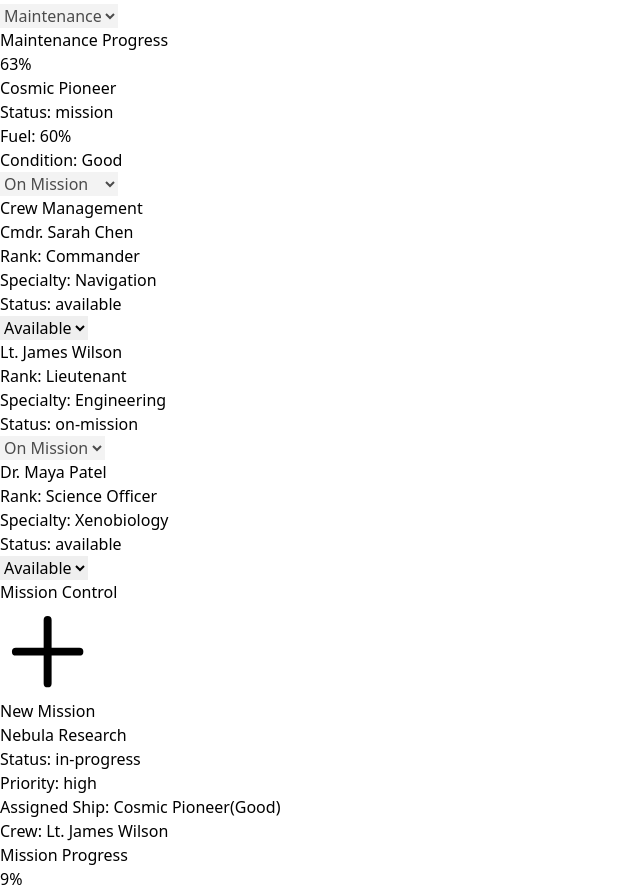
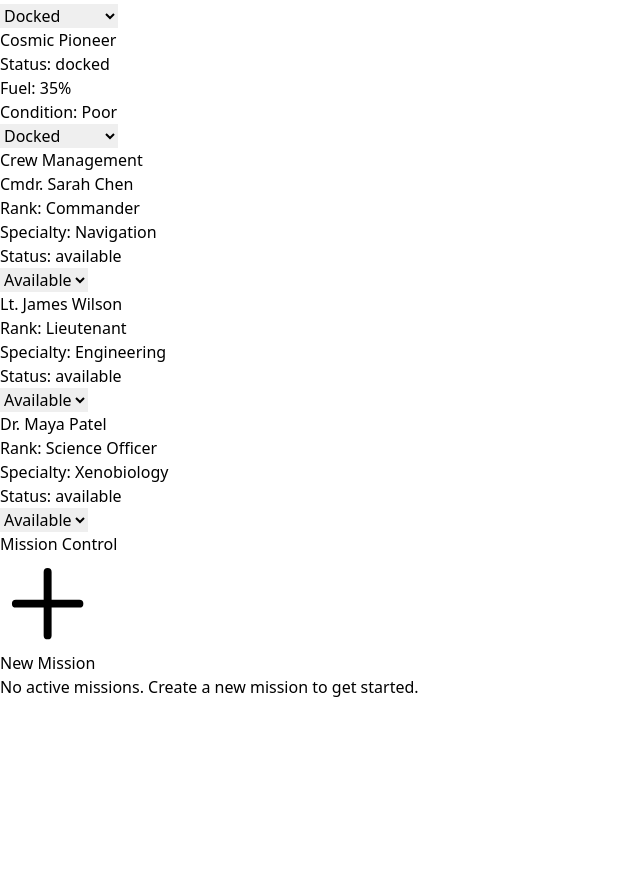
Before and after one commit to codevergehq/code-along-space-fleet-commander, a React (Vite) app: page / in a window 1280 px wide. Shown: the part 260-1151 px from the top of the page, without its empty margins (0-640 px from the left). After the commit the page ends 959 px from the top, so only its background shows below. Built offline with nearby package versions, Linux system fonts and the light colour scheme.

Commit message:
reset state

```diff
--- a/src/App.jsx
+++ b/src/App.jsx
@@ -7,28 +7,17 @@ import AlertSystem from './components/AlertSystem'
 
 const INITIAL_FLEET = [
   { id: 1, name: "Stellar Voyager", status: "docked", fuelLevel: 100, condition: 100, maintenanceProgress: 0 },
-  { id: 2, name: "Nova Explorer", status: "maintenance", fuelLevel: 85, condition: 90, maintenanceProgress: 45 },
-  { id: 3, name: "Cosmic Pioneer", status: "mission", fuelLevel: 60, condition: 75, maintenanceProgress: 0 }
+  { id: 2, name: "Nova Explorer", status: "docked", fuelLevel: 85, condition: 90, maintenanceProgress: 0 },
+  { id: 3, name: "Cosmic Pioneer", status: "docked", fuelLevel: 35, condition: 40, maintenanceProgress: 0 }
 ]
 
 const INITIAL_CREW = [
   { id: 1, name: "Cmdr. Sarah Chen", rank: "Commander", specialty: "Navigation", status: "available" },
-  { id: 2, name: "Lt. James Wilson", rank: "Lieutenant", specialty: "Engineering", status: "on-mission" },
+  { id: 2, name: "Lt. James Wilson", rank: "Lieutenant", specialty: "Engineering", status: "available" },
   { id: 3, name: "Dr. Maya Patel", rank: "Science Officer", specialty: "Xenobiology", status: "available" }
 ]
 
-const INITIAL_MISSIONS = [
-  {
-    id: 1,
-    name: "Nebula Research",
-    status: "in-progress",
-    assignedShip: 3,
-    assignedCrew: [2],
-    priority: "high",
-    startTime: Date.now(),
-    progress: 0
-  }
-]
+const INITIAL_MISSIONS = []
 
 function App() {
   const [fleet, setFleet] = useState(INITIAL_FLEET)
```
